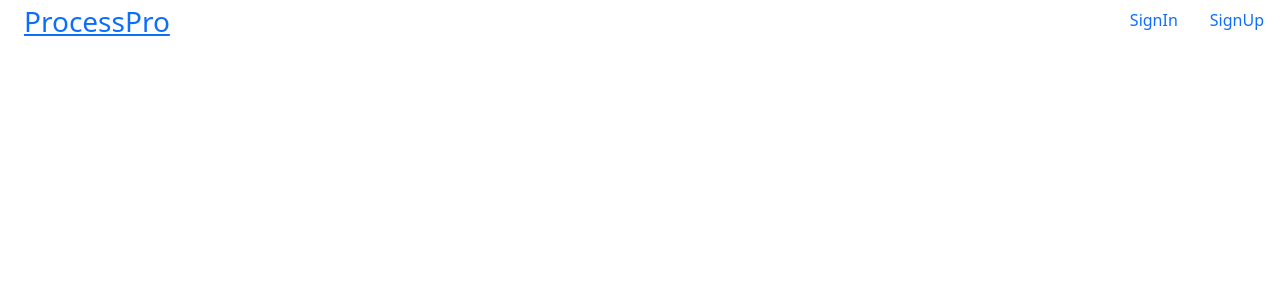
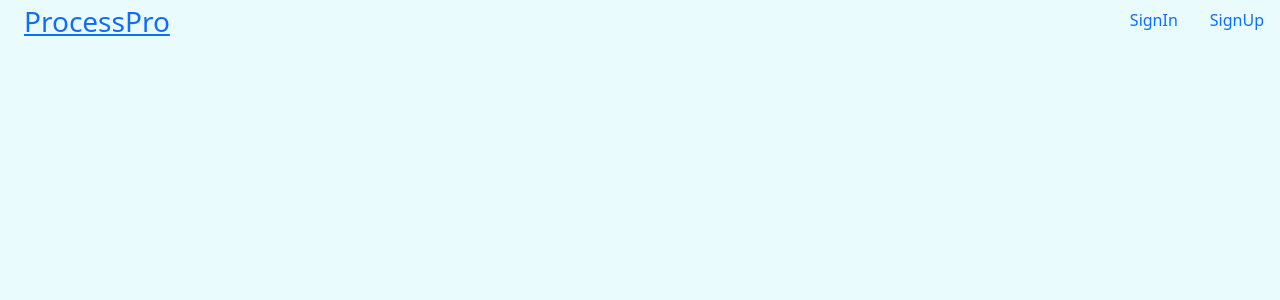
Before and after one commit to moulyac/Billing-App, a React (Create React App) app: page /bill/1 in a window 1280 px wide. Shown: the top 300 px of the page. Built offline with nearby package versions, Linux system fonts and the light colour scheme.

Commit message:
eigth commit

```diff
--- a/src/components/Home.js
+++ b/src/components/Home.js
@@ -60,7 +60,7 @@
                 login &&
                 <div>
 
-                    <div class='row align-items-center d-flex justify-content-between px-2' style={{backgroundColor: '#e3f2fd'}}>
+                    <div class='row align-items-center d-flex justify-content-between px-2' style={{backgroundColor: 'rgb(197 203 208)'}}>
                         <div class='col-3'>
                             <h1 style={{fontSize:'4rem'}}><Link to='/dashboard' style={{color:'#ff7600e8', textDecoration:'none'}}>ProcessPro</Link></h1>
                         </div>
--- a/src/components/style.css
+++ b/src/components/style.css
@@ -3,6 +3,11 @@
     margin-top: 5rem;
     /* margin-left: 30rem; */
 }
+
+body{
+    background-color: #eafbfd;
+}
+
 
 
 .border{
```
